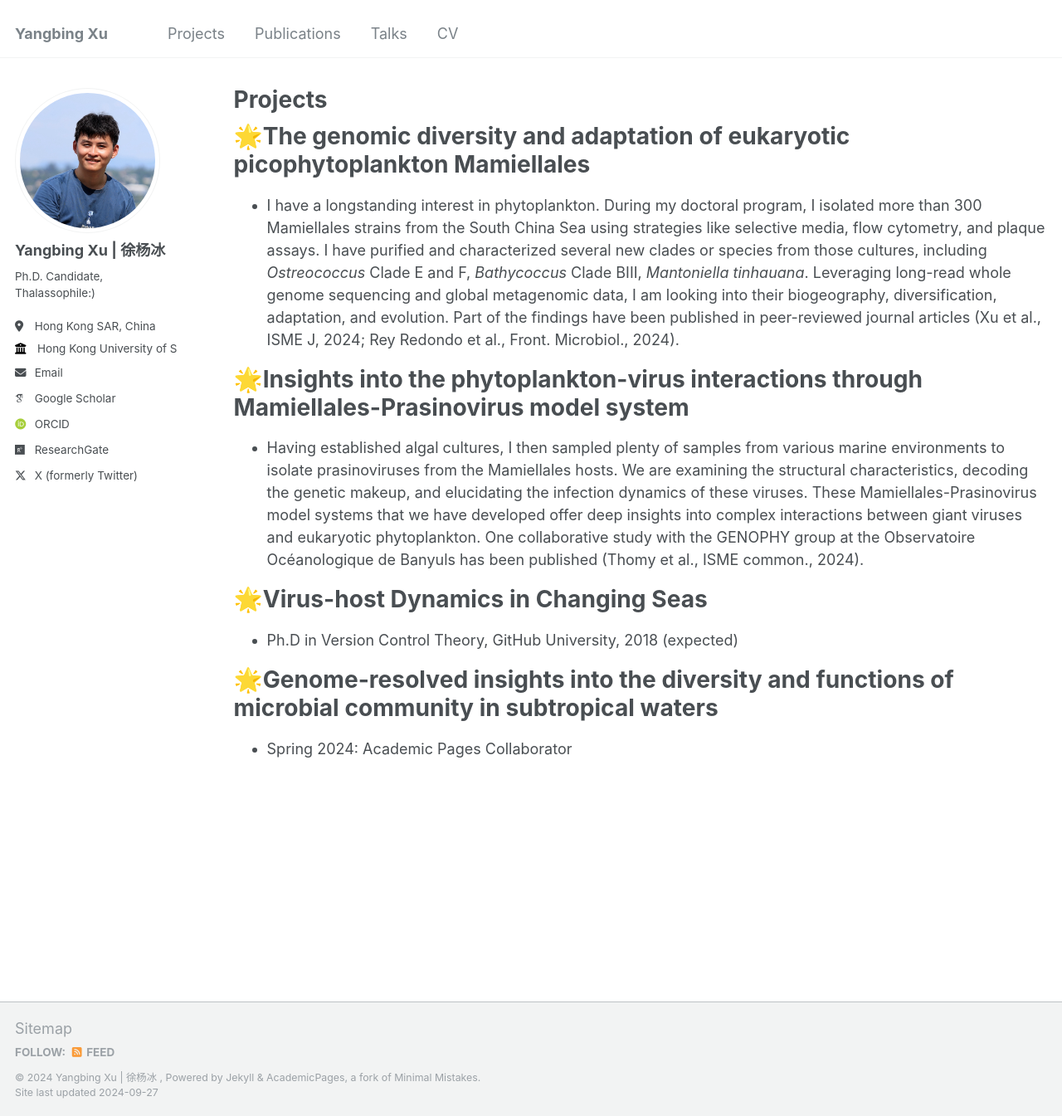
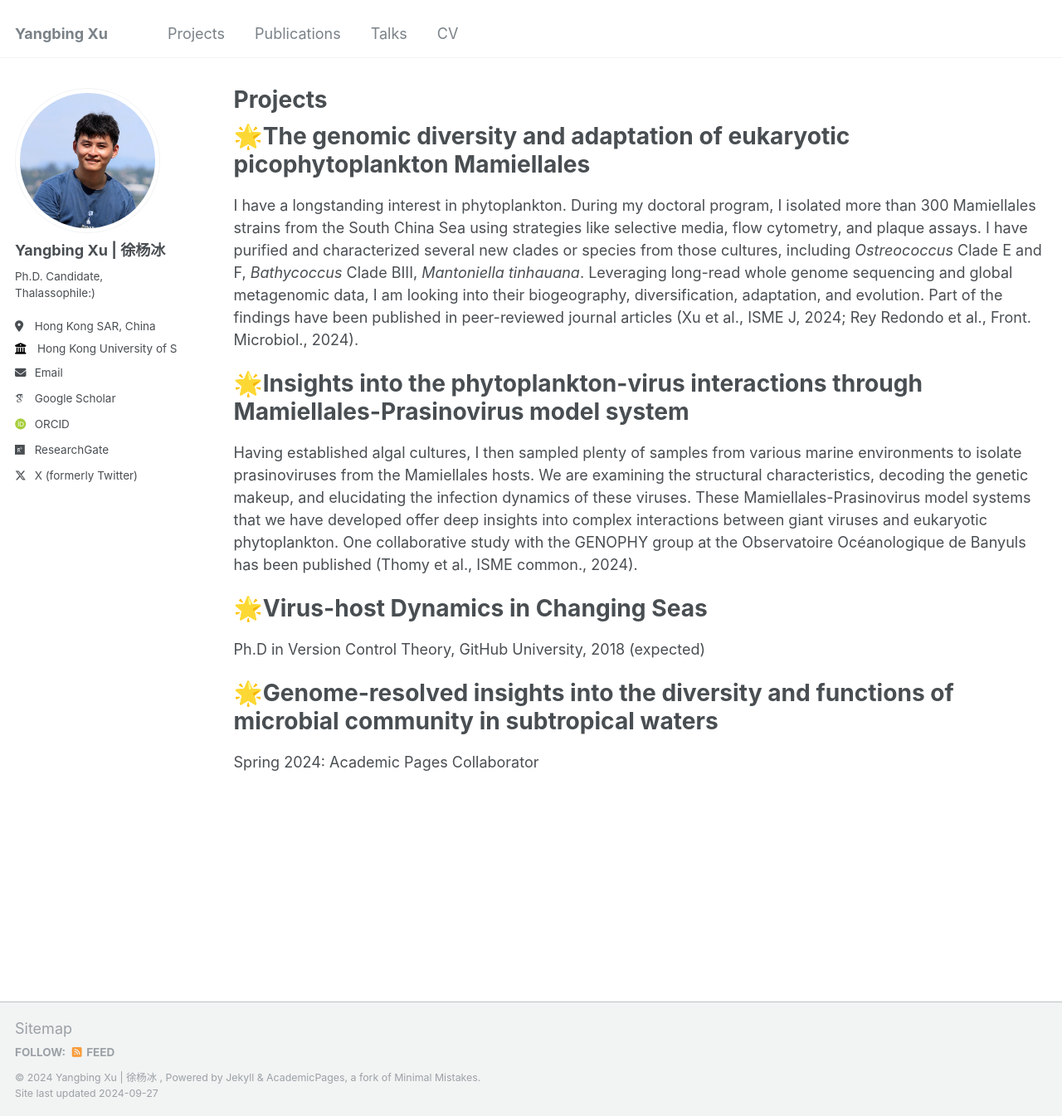
Before and after one commit to Yangbing-Ocean/yangbing, a Jekyll site: the page built from _pages/projects.md, in a window 1280 px wide and 1345 px high. Shown: the whole window at 83% size. Built offline with Jekyll 4.4.1, drawn with Linux system fonts in a browser that asks for light colours; some web fonts are replaced.

```diff
--- a/_pages/projects.md
+++ b/_pages/projects.md
@@ -9,16 +9,16 @@ redirect_from:
 
 🌟The genomic diversity and adaptation of eukaryotic picophytoplankton Mamiellales
 ======
-* I have a longstanding interest in phytoplankton. During my doctoral program, I isolated more than 300 Mamiellales strains from the South China Sea using strategies like selective media, flow cytometry, and plaque assays. I have purified and characterized several new clades or species from those cultures, including _Ostreococcus_ Clade E and F, _Bathycoccus_ Clade BIII, _Mantoniella tinhauana_. Leveraging long-read whole genome sequencing and global metagenomic data, I am looking into their biogeography, diversification, adaptation, and evolution. Part of the findings have been published in peer-reviewed journal articles (Xu et al., ISME J, 2024; Rey Redondo et al., Front. Microbiol., 2024).
+I have a longstanding interest in phytoplankton. During my doctoral program, I isolated more than 300 Mamiellales strains from the South China Sea using strategies like selective media, flow cytometry, and plaque assays. I have purified and characterized several new clades or species from those cultures, including _Ostreococcus_ Clade E and F, _Bathycoccus_ Clade BIII, _Mantoniella tinhauana_. Leveraging long-read whole genome sequencing and global metagenomic data, I am looking into their biogeography, diversification, adaptation, and evolution. Part of the findings have been published in peer-reviewed journal articles (Xu et al., ISME J, 2024; Rey Redondo et al., Front. Microbiol., 2024).
 
 🌟Insights into the phytoplankton-virus interactions through Mamiellales-Prasinovirus model system
 ======
-* Having established algal cultures, I then sampled plenty of samples from various marine environments to isolate prasinoviruses from the Mamiellales hosts. We are examining the structural characteristics, decoding the genetic makeup, and elucidating the infection dynamics of these viruses. These Mamiellales-Prasinovirus model systems that we have developed offer deep insights into complex interactions between giant viruses and eukaryotic phytoplankton. One collaborative study with the GENOPHY group at the Observatoire Océanologique de Banyuls has been published (Thomy et al., ISME common., 2024).
+Having established algal cultures, I then sampled plenty of samples from various marine environments to isolate prasinoviruses from the Mamiellales hosts. We are examining the structural characteristics, decoding the genetic makeup, and elucidating the infection dynamics of these viruses. These Mamiellales-Prasinovirus model systems that we have developed offer deep insights into complex interactions between giant viruses and eukaryotic phytoplankton. One collaborative study with the GENOPHY group at the Observatoire Océanologique de Banyuls has been published (Thomy et al., ISME common., 2024).
 
 🌟Virus-host Dynamics in Changing Seas
 ======
-* Ph.D in Version Control Theory, GitHub University, 2018 (expected)
+Ph.D in Version Control Theory, GitHub University, 2018 (expected)
 
 🌟Genome-resolved insights into the diversity and functions of microbial community in subtropical waters
 ======
-* Spring 2024: Academic Pages Collaborator
+Spring 2024: Academic Pages Collaborator
```
